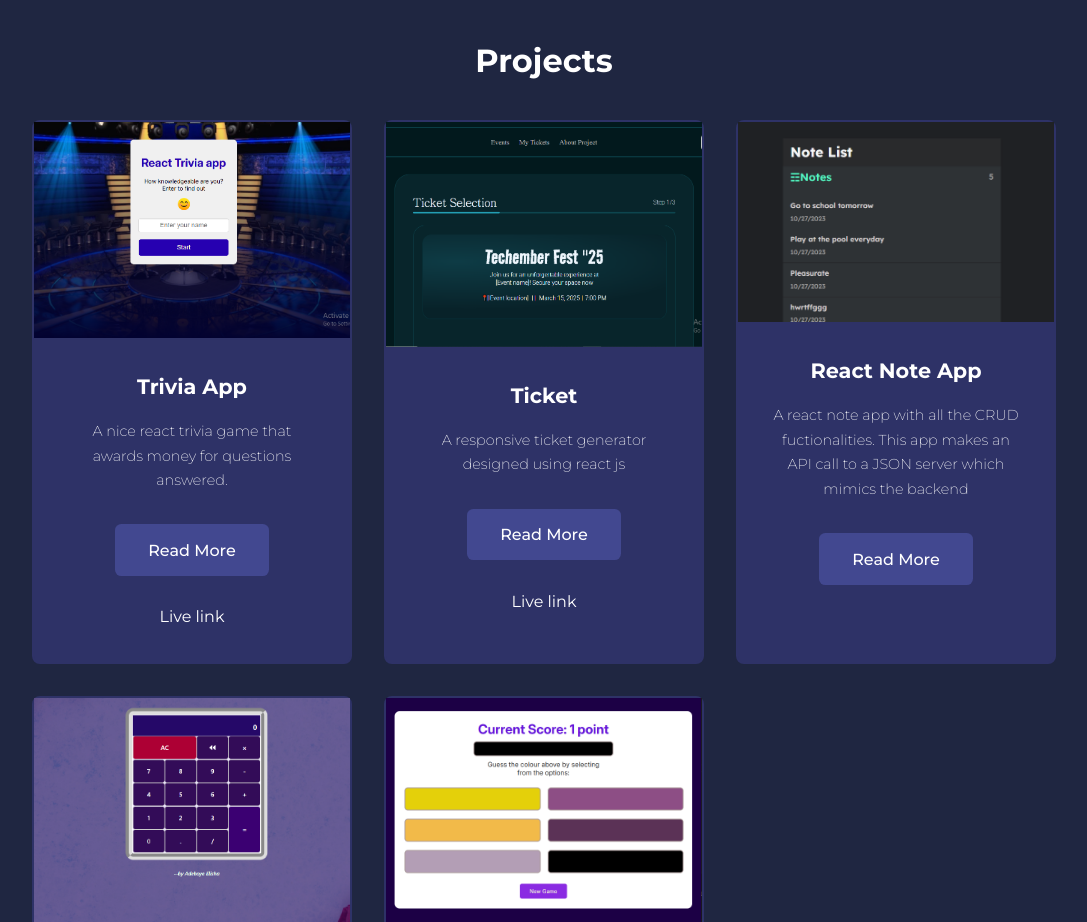
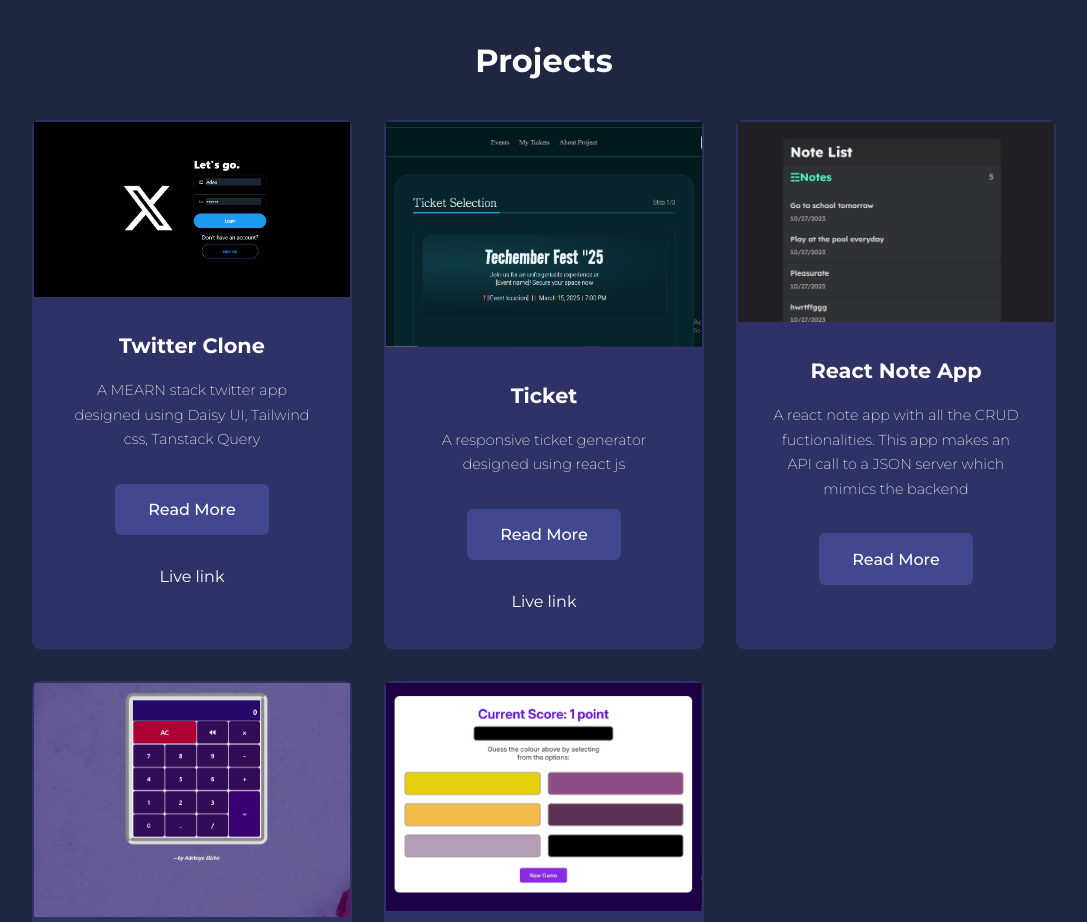
Before and after one commit to adexfit/techPortfolio, a React (Vite) app: page / in a window 1280 px wide. Shown: the part 1340-2262 px from the top of the page, without its empty margins (96-1183 px from the left). Built offline with nearby package versions, Linux system fonts and the light colour scheme.

Commit message:
added a new project

```diff
--- a/src/assets/assets.js
+++ b/src/assets/assets.js
@@ -15,6 +15,7 @@ import colorcoverpic from "../assets/colorcoverpic.png";
 import close from "../assets/close.svg";
 import contact from "../assets/contact.svg";
 import AdeboyeElishaFrontendResume05 from "../assets/AdeboyeElishaFrontendResume05.pdf";
+import twiclone from "../assets/twiclone.png";
 
 export const assets = {
   illustrate3,
@@ -34,4 +35,5 @@ export const assets = {
   close,
   contact,
   AdeboyeElishaFrontendResume05,
+  twiclone,
 };
--- a/src/data/data.js
+++ b/src/data/data.js
@@ -31,11 +31,11 @@ export const mySkills = [
 
 export const projectList = [
   {
-    title: "Trivia App",
-    desc: "A nice react trivia game that awards money for questions answered.",
-    imgSrc: `${assets.trivia}`,
-    github: "https://github.com/adexfit/Trivia",
-    netlify: "https://adex-react-quiz.netlify.app/",
+    title: "Twitter Clone",
+    desc: "A MEARN stack twitter app designed using Daisy UI, Tailwind css, Tanstack Query",
+    imgSrc: `${assets.twiclone}`,
+    github: "https://github.com/adexfit/twitterclone",
+    netlify: "https://twitterclone-274y.onrender.com/login",
     hosted: true,
   },
   {
```
Also changed, not shown: src/assets/twiclone.png (added).
